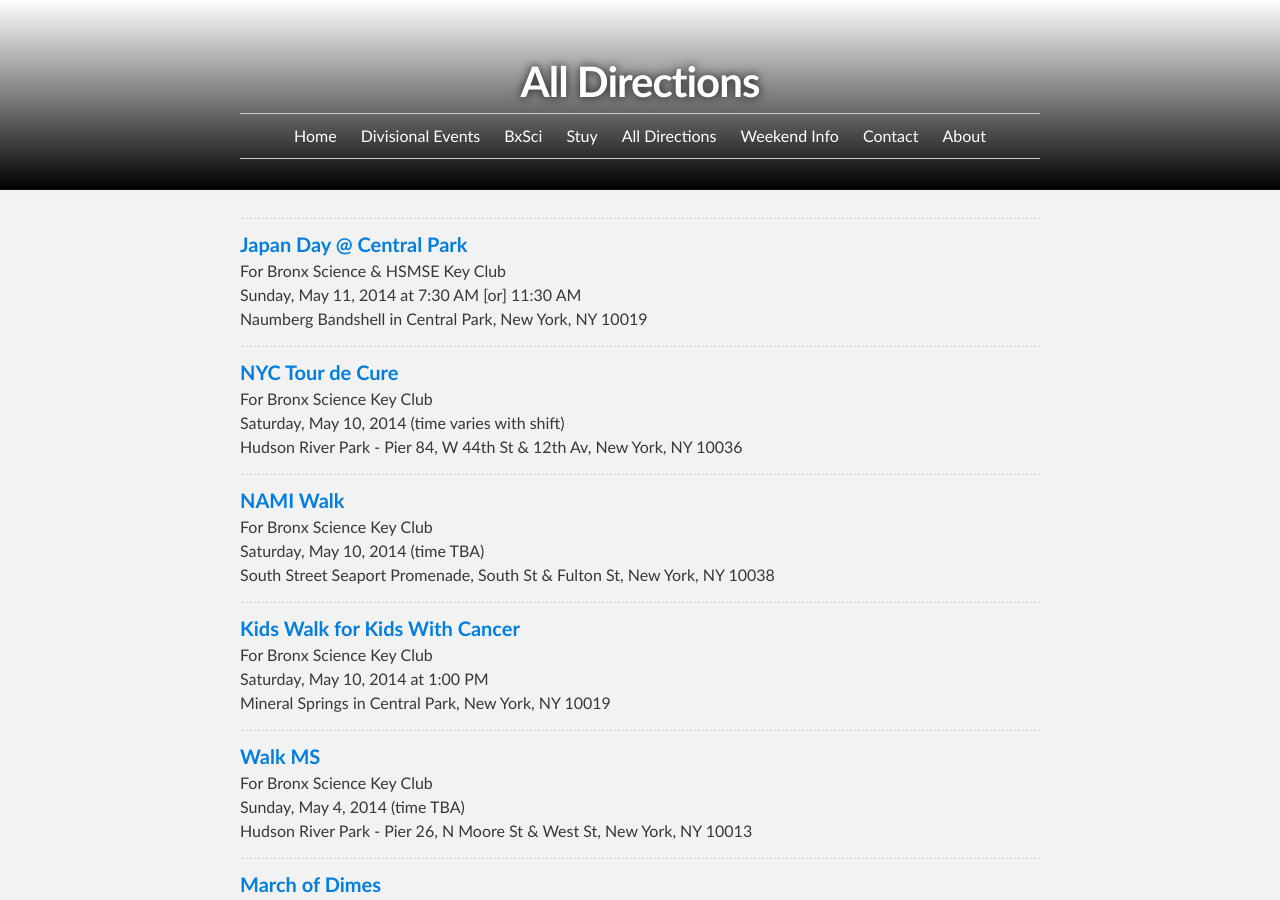
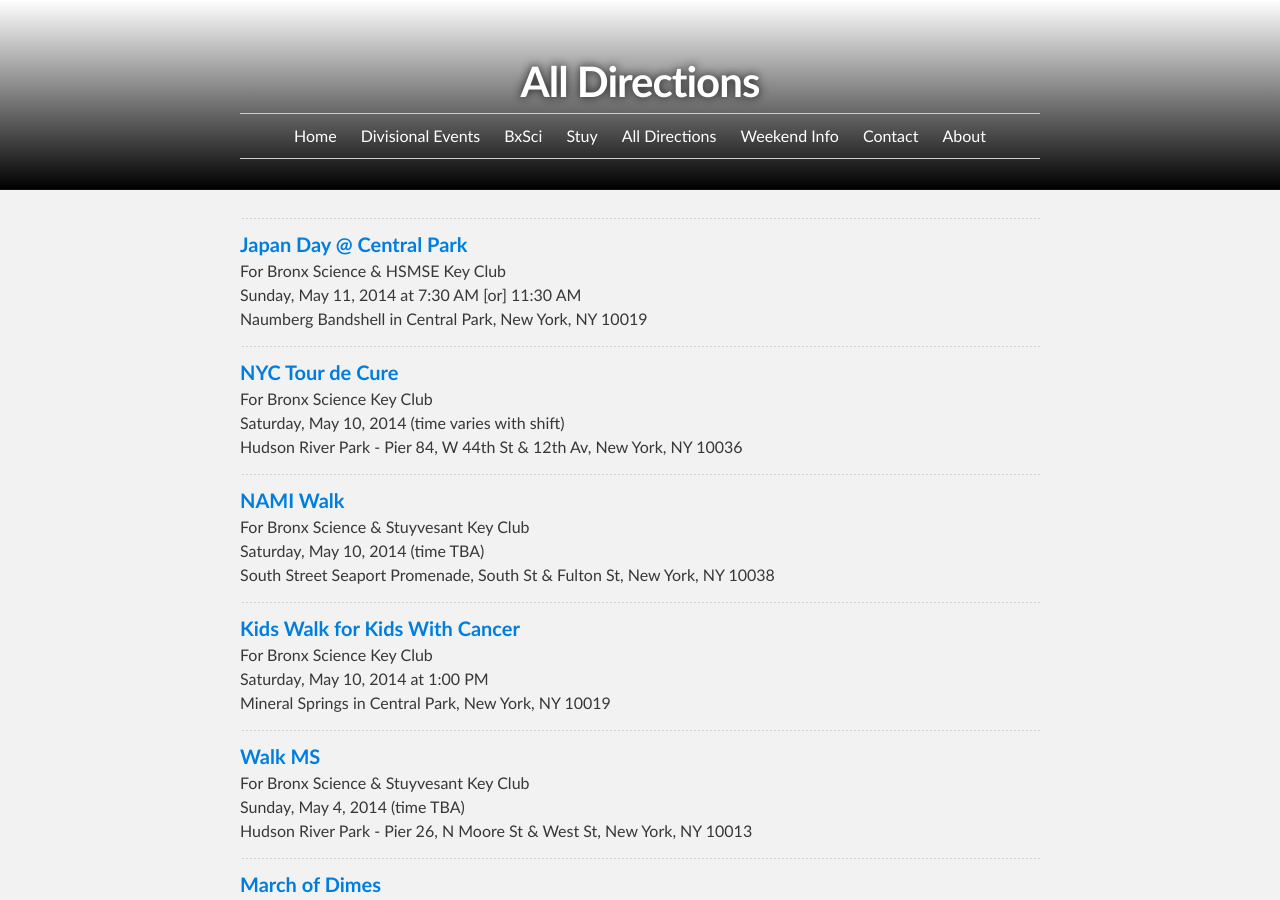
Before and after one commit to d11directions/d11directions.github.io, a Jekyll site: the page built from directions/index.html, in a window 1280 px wide and 900 px high. Built offline with Jekyll 4.4.1, drawn with Linux system fonts in a browser that asks for light colours.

Commit message:
Stuy - add Walk MS, NAMI Walk

```diff
--- a/_posts/2014-05-04-Walk_MS.html
+++ b/_posts/2014-05-04-Walk_MS.html
@@ -1,9 +1,8 @@
 ---
 layout: direction
 title: Walk MS
-for: Bronx Science Key Club
-tags:
-    - bxsci
+for: Bronx Science &amp; Stuyvesant Key Club
+tags: [bxsci, stuy]
 time: Sunday, May 4, 2014 (time TBA)
 location: Hudson River Park - Pier 26, N Moore St & West St, New York, NY 10013
 nearest-station: Franklin St <img src="/img/1.png" alt="(1)">
--- a/_posts/2014-05-10-NAMI_Walk.html
+++ b/_posts/2014-05-10-NAMI_Walk.html
@@ -1,9 +1,8 @@
 ---
 layout: direction
 title: NAMI Walk
-for: Bronx Science Key Club
-tags:
-    - bxsci
+for: Bronx Science &amp; Stuyvesant Key Club
+tags: [bxsci, stuy]
 time: Saturday, May 10, 2014 (time TBA)
 location: South Street Seaport Promenade, South St &amp; Fulton St, New York, NY 10038
 nearest-station: Fulton St <img src="/img/2.png" alt="(2)"><img src="/img/3.png" alt="(3)"><img src="/img/4.png" alt="(4)"><img src="/img/5.png" alt="(5)"><img src="/img/A.png" alt="(A)"><img src="/img/C.png" alt="(C)"><img src="/img/J.png" alt="(J)">
--- a/stuy/index.html
+++ b/stuy/index.html
@@ -3,7 +3,7 @@ layout: default
 title: Stuyvesant Key Club events
 ---
 
-{% assign lim = 2 %}
+{% assign lim = 4 %}
 <div id="main_content_wrap" class="outer">
   <section id="main_content" class="inner">
   {% if lim > 0 %}
```
